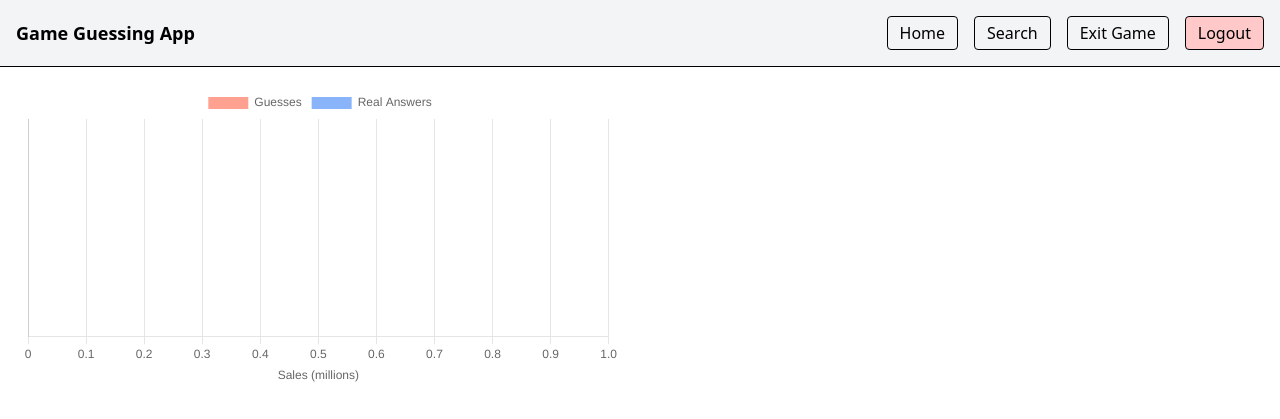
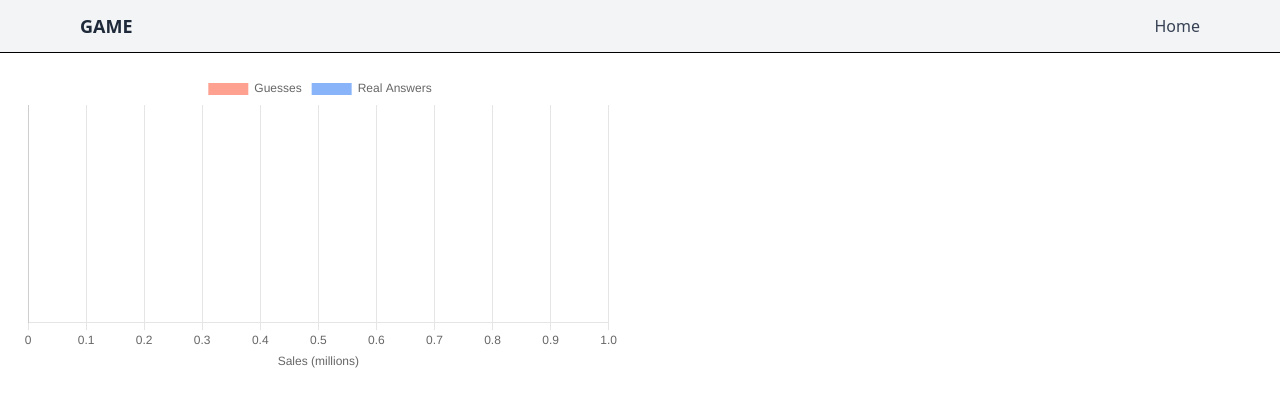
Before and after one commit to rlin49/trois_rickyl49_ethans201_hannahg61_tudorg-, a Flask app: template app/templates/game.html in a window 1280 px wide. Shown: the top 419 px of the page. Run offline with Flask 3, Linux system fonts and the light colour scheme; the template is opened without the code that fills it, so the values that code supplies are empty.

Commit message:
Update game.html

```diff
--- a/app/templates/game.html
+++ b/app/templates/game.html
@@ -2,23 +2,20 @@
 <script src="https://cdn.jsdelivr.net/npm/@tailwindcss/browser@4"></script>
 
 
-<nav class="w-full flex items-center justify-between p-4 border-b bg-gray-100">
-  <div class="font-bold text-lg">
-    Game Guessing App
-  </div>
-  <div class="flex gap-4 items-center">
-    <a href="/homepage" class="px-3 py-1 border rounded hover:bg-gray-200">
-      Home
+<nav class="bg-gray-100 border-b">
+  <div class="max-w-6xl mx-auto px-4 py-3 flex items-center justify-between">
+
+    <a href="/game" class="text-lg font-semibold text-gray-800">
+      GAME
     </a>
-    <a href="/search" class="px-3 py-1 border rounded hover:bg-gray-200">
-      Search
-    </a>
-    <a href="/game" class="px-3 py-1 border rounded hover:bg-gray-200">
-      Exit Game
-    </a>
-    <a href="/logout" class="px-3 py-1 border rounded bg-red-200 hover:bg-red-300">
-      Logout
-    </a>
+
+    <ul class="flex space-x-4">
+      <li>
+        <a href="/homepage" class="text-gray-700 hover:text-black">
+          Home
+        </a>
+      </li>
+    </ul>
   </div>
 </nav>
 
```
